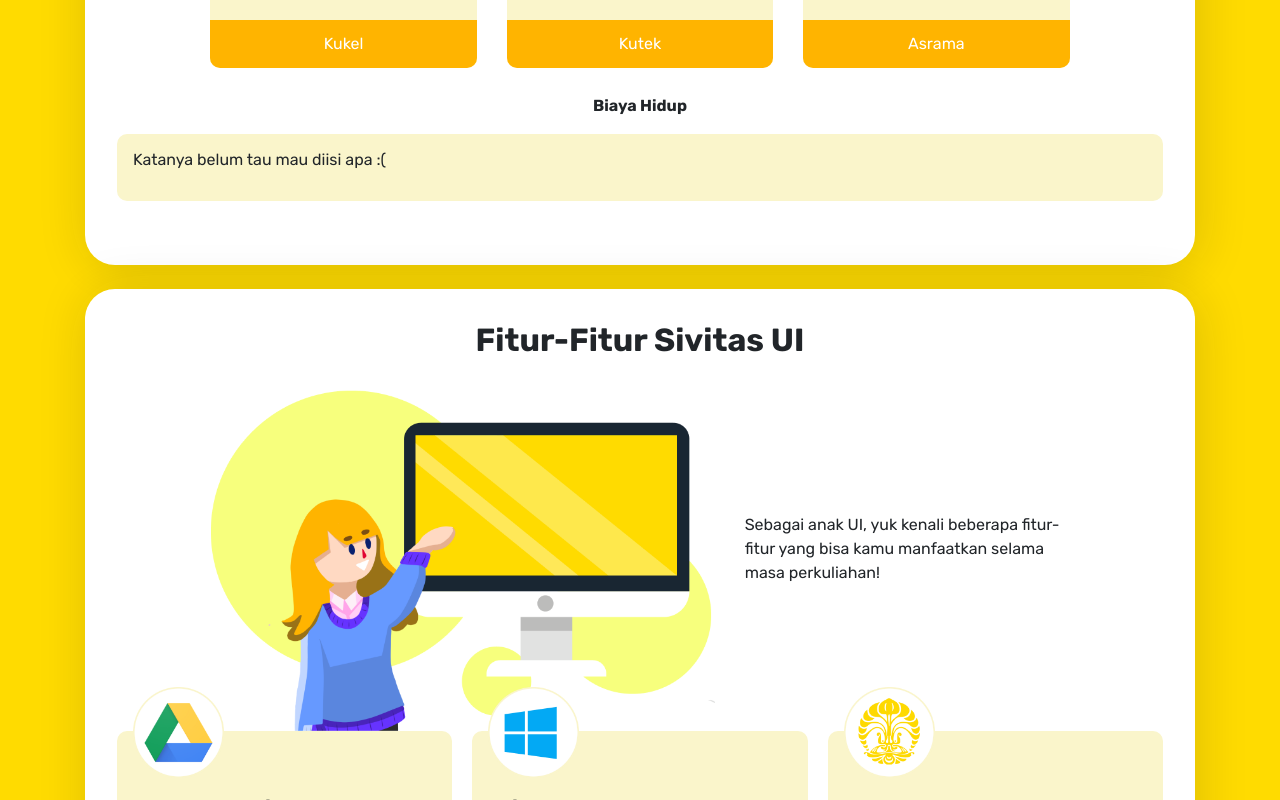
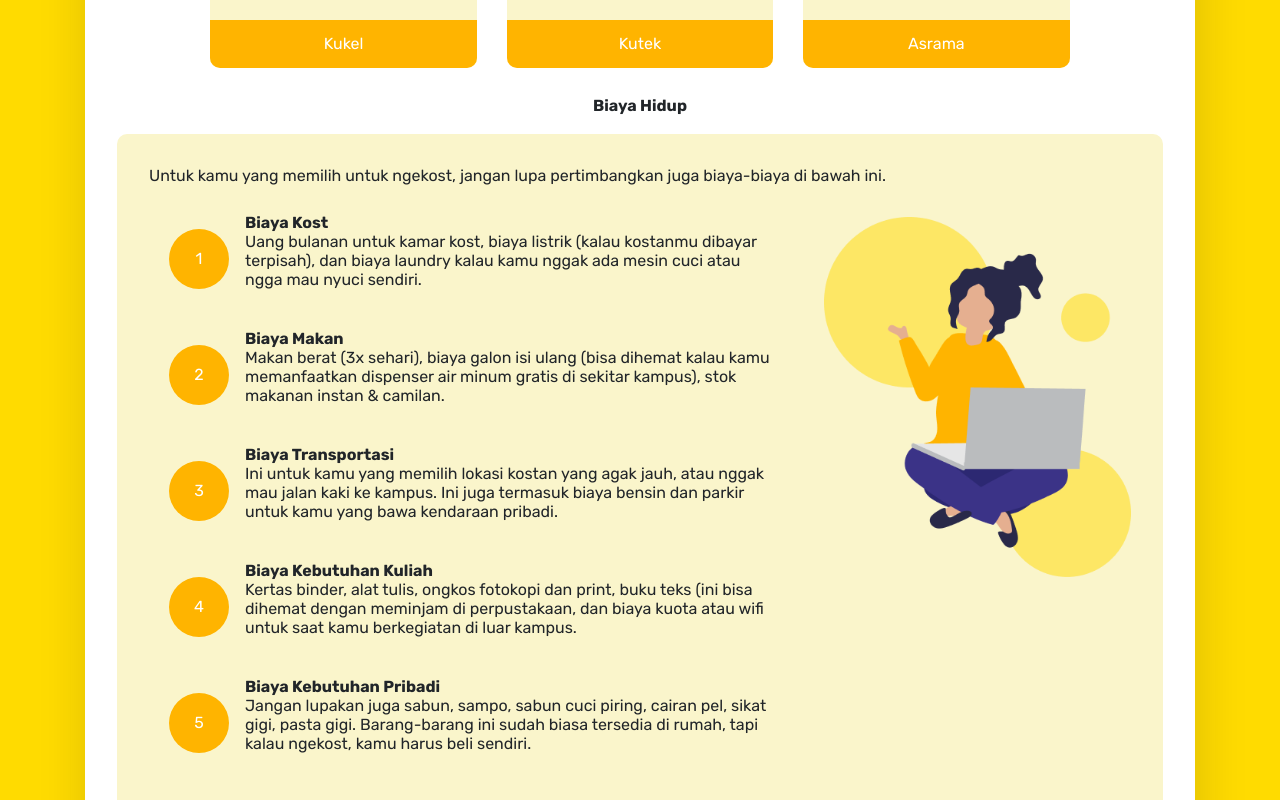
Before and after one commit to bisnaisu/IMaba, a React (Create React App) app: page /kampus in a window 1280 px wide. Shown: the part 4380-5180 px from the top of the page. Built offline with nearby package versions, Linux system fonts and the light colour scheme.

Commit message:
implemented biaya kehidupan card

```diff
--- a/src/components/infoKampus/infoKehidupan.js
+++ b/src/components/infoKampus/infoKehidupan.js
@@ -3,14 +3,18 @@ import React, { Component } from 'react'
 import Card from 'react-bootstrap/Card'
 import CardDeck from 'react-bootstrap/CardDeck'
 import Carousel from 'react-bootstrap/Carousel'
+import Col from 'react-bootstrap/Col'
 import FlipCard from './flipCard'
+import ListGroup from 'react-bootstrap/ListGroup'
+import Row from 'react-bootstrap/Row'
 
 import data from '../../data/kampus-kost.json'
+import asset from '../../assets/infoKampus/biaya.png'
 
 export default class infoKehidupan extends Component {
 
     render() {
-        const kost = data.kost
+        const { kost, biaya } = data
         return (
             <Card id="infoKehidupan" className="mb-4">
                 <h2 className="text-center">Info Kehidupan</h2>
@@ -91,8 +95,24 @@ export default class infoKehidupan extends Component {
                 </div>
                 <div id="biaya">
                     <p className="text-center mt-4"><b>Biaya Hidup</b></p>
-                    <Card className="subcard">
-                        <p>Katanya belum tau mau diisi apa :(</p>
+                    <Card className="subcard" id="biaya">
+                        <p>Untuk kamu yang memilih untuk ngekost, jangan lupa pertimbangkan juga biaya-biaya di bawah ini. </p>
+                        <Row>
+                            <Col lg={8}>
+                                <ListGroup variant="flush" className="tips">
+                                    { biaya.map( (item, idx) => (
+                                        <ListGroup.Item key={idx} className="d-flex align-items-center biaya">
+                                            <div><div className="circle">{idx+1}</div></div>
+                                            <div>
+                                                <p><b>Biaya {item.title}</b><br/>
+                                                {item.desc}</p>
+                                            </div>
+                                        </ListGroup.Item>
+                                    ))}
+                                </ListGroup>
+                            </Col>
+                            <Col lg={4}><img alt="asset" src={asset} className="asset" /></Col>
+                        </Row>
                     </Card>
                 </div>
             </Card>
--- a/src/data/kampus-kost.json
+++ b/src/data/kampus-kost.json
@@ -36,5 +36,27 @@
             "desc": "Buat kamu, terutama yang dari daerah, bisa juga tinggal di Asrama UI. Untuk menuju Fasilkom dari asrama bisa menggunakan bikun atau motor dan membutuhkan waktu sekitar 15 menit.",
             "price": "Rp200.000 - Rp400.000"
         }
+    ],
+    "biaya": [
+        {
+            "title": "Kost",
+            "desc": "Uang bulanan untuk kamar kost, biaya listrik (kalau kostanmu dibayar terpisah), dan biaya laundry kalau kamu nggak ada mesin cuci atau ngga mau nyuci sendiri."
+        },
+        {
+            "title": "Makan",
+            "desc": "Makan berat (3x sehari), biaya galon isi ulang (bisa dihemat kalau kamu memanfaatkan dispenser air minum gratis di sekitar kampus), stok makanan instan & camilan."
+        },
+        {
+            "title": "Transportasi",
+            "desc": "Ini untuk kamu yang memilih lokasi kostan yang agak jauh, atau nggak mau jalan kaki ke kampus. Ini juga termasuk biaya bensin dan parkir untuk kamu yang bawa kendaraan pribadi."
+        },
+        {
+            "title": "Kebutuhan Kuliah",
+            "desc": "Kertas binder, alat tulis, ongkos fotokopi dan print, buku teks (ini bisa dihemat dengan meminjam di perpustakaan, dan biaya kuota atau wifi untuk saat kamu berkegiatan di luar kampus."
+        },
+        {
+            "title": "Kebutuhan Pribadi",
+            "desc": "Jangan lupakan juga sabun, sampo, sabun cuci piring, cairan pel, sikat gigi, pasta gigi. Barang-barang ini sudah biasa tersedia di rumah, tapi kalau ngekost, kamu harus beli sendiri."
+        }
     ]
 }
--- a/src/styles/infoKampus.js
+++ b/src/styles/infoKampus.js
@@ -229,6 +229,41 @@ const Styles = styled.div`
                 transform: rotateY(180deg);
             }
         }
+        #biaya {
+            @media (min-width:768px) {
+                .subcard { padding: 2rem }
+            }
+            .list-group-item {
+                background: transparent;
+                border: none;
+            }
+            .circle {
+                font-weight: medium;
+                width: 60px;
+                height: 60px;
+                border-radius: 50%;
+                background: #FFB400;
+                margin-right: 1rem;
+                display: flex;
+                align-items: center;
+                justify-content: center;
+                color: white;
+            }
+            .biaya {
+                @media (max-width:576px) {
+                    flex-direction: column;
+                    .circle { margin-bottom: 10px }
+                }
+            }
+            @media (max-width:992px) {
+                .row { flex-direction: column-reverse }
+                img { max-width: 50%; margin: 10px 25%; }
+            }
+            @media (max-width:425px) {
+                img { max-width: 70%; margin: 10px 15%; }
+                .list-group-item { padding-left: 0; padding-right: 0; }
+            }
+        }
     }
     #beasiswa, #fitur {
         a {
```
